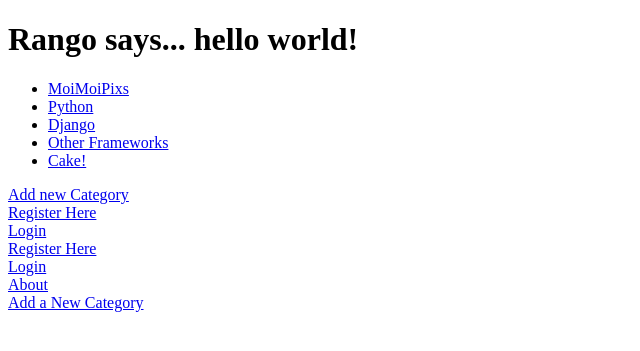
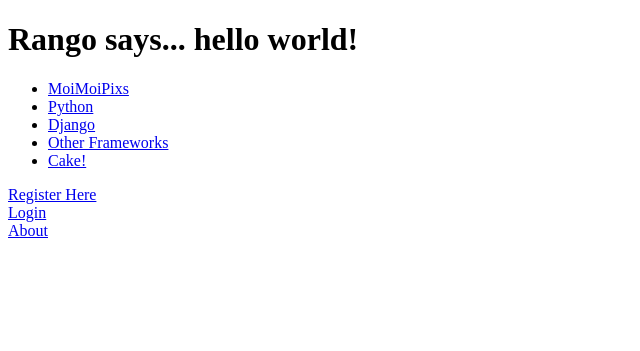
Before and after one commit to Torquoal/DjangoCode, a Django app: page /rango/ in a window 1280 px wide. Shown: the top 351 px of the page, without its empty margins (0-640 px from the left). Run offline with Django 3.2, Linux system fonts and the light colour scheme; data comes from the database, SQL or seed files in the repository; both versions use the stored data as it was after the commit.

Commit message:
finished ch 9 exes

```diff
--- a/tango_with_django_project/templates/rango/index.html
+++ b/tango_with_django_project/templates/rango/index.html
@@ -21,11 +21,9 @@
        {% else %}
             <strong>There are no categories present.</strong>
        {% endif %}
-			<a href ="/rango/add_category/">Add new Category</a><br />
-			<a href="/rango/register/">Register Here</a><br />
-			<a href="/rango/login/">Login</a><br />
 
 		{% if user.is_authenticated %}
+			<a href="/rango/add_category/">Add a New Category</a><br />
 			<a href="/rango/restricted/">Restricted Page</a><br />
 			<a href="/rango/logout/">Logout</a><br />
 		{% else %}
@@ -34,6 +32,5 @@
 		{% endif %}
 
 <a href="/rango/about/">About</a><br/>
-<a href="/rango/add_category/">Add a New Category</a><br />
     </body>
 </html>
```
Also changed, not shown: tango_with_django_project/db.sqlite3.
